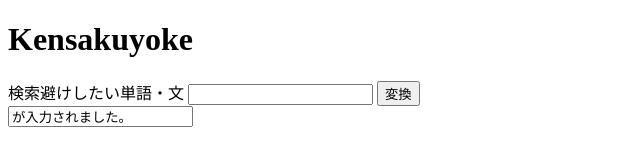
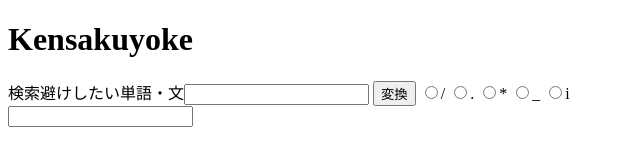
Before and after one commit to mokomoka/Kensakuyoke, a plain HTML site: page index.html in a window 1280 px wide. Both pictures are taken after a click on the button "変換". Shown: the whole page, without its empty margins (0-640 px from the left). Drawn offline with Linux system fonts and the light colour scheme.

Commit message:
Add feature of simple kensakuyoke

```diff
--- a/index.html
+++ b/index.html
@@ -7,17 +7,33 @@
   </head>
   <body>
     <h1>Kensakuyoke</h1>
-    <form onsubmit="return onSubmit()">
-      <label for="text_orig">検索避けしたい単語・文</label>
-      <input type="text" id="text_orig" value="" />
+    <form id="kensakuyoke" onsubmit="return onSubmit()">
+      <label
+        >検索避けしたい単語・文<input type="text" id="text_orig" value=""
+      /></label>
       <input type="button" onclick="onSubmit()" value="変換" />
+      <label><input type="radio" name="method" value="/" />/</label>
+      <label><input type="radio" name="method" value="." />.</label>
+      <label><input type="radio" name="method" value="*" />*</label>
+      <label><input type="radio" name="method" value="_" />_</label>
+      <label><input type="radio" name="method" value="i" />i</label>
     </form>
     <input type="text" id="text_converted" value="" />
     <script language="javascript" type="text/javascript">
       function onSubmit() {
-        var orig = document.getElementById("text_orig").value;
-        document.getElementById("text_converted").value =
-          orig + "が入力されました。";
+        var form = document.getElementById("kensakuyoke");
+        var text_orig = form.text_orig.value;
+        var text_orig_arr = String(text_orig).split("");
+        var text_con = "";
+        var method = form.method.value;
+        for (var i = 0; i < text_orig_arr.length; i++) {
+          if (i < text_orig_arr.length - 1) {
+            text_con += text_orig_arr[i] + method;
+          } else {
+            text_con += text_orig_arr[i];
+          }
+        }
+        document.getElementById("text_converted").value = text_con;
         return false;
       }
     </script>
```
